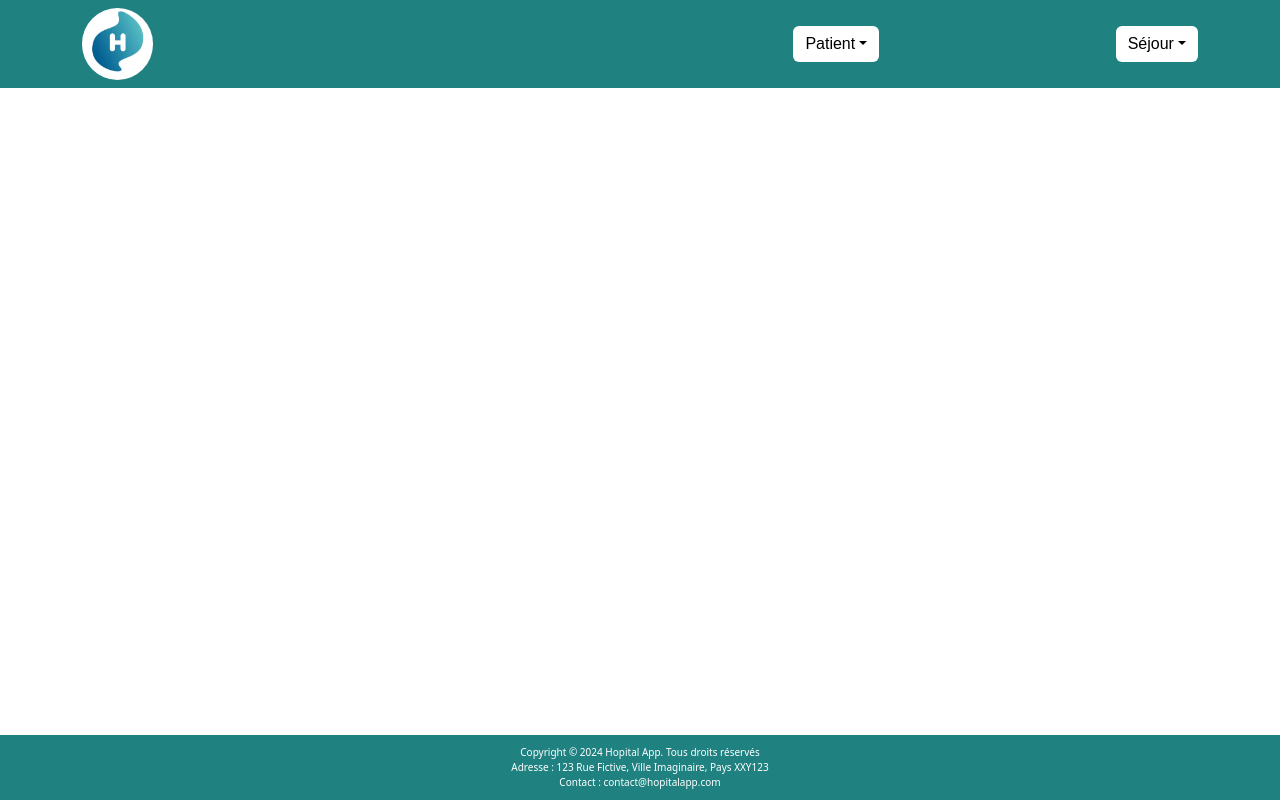
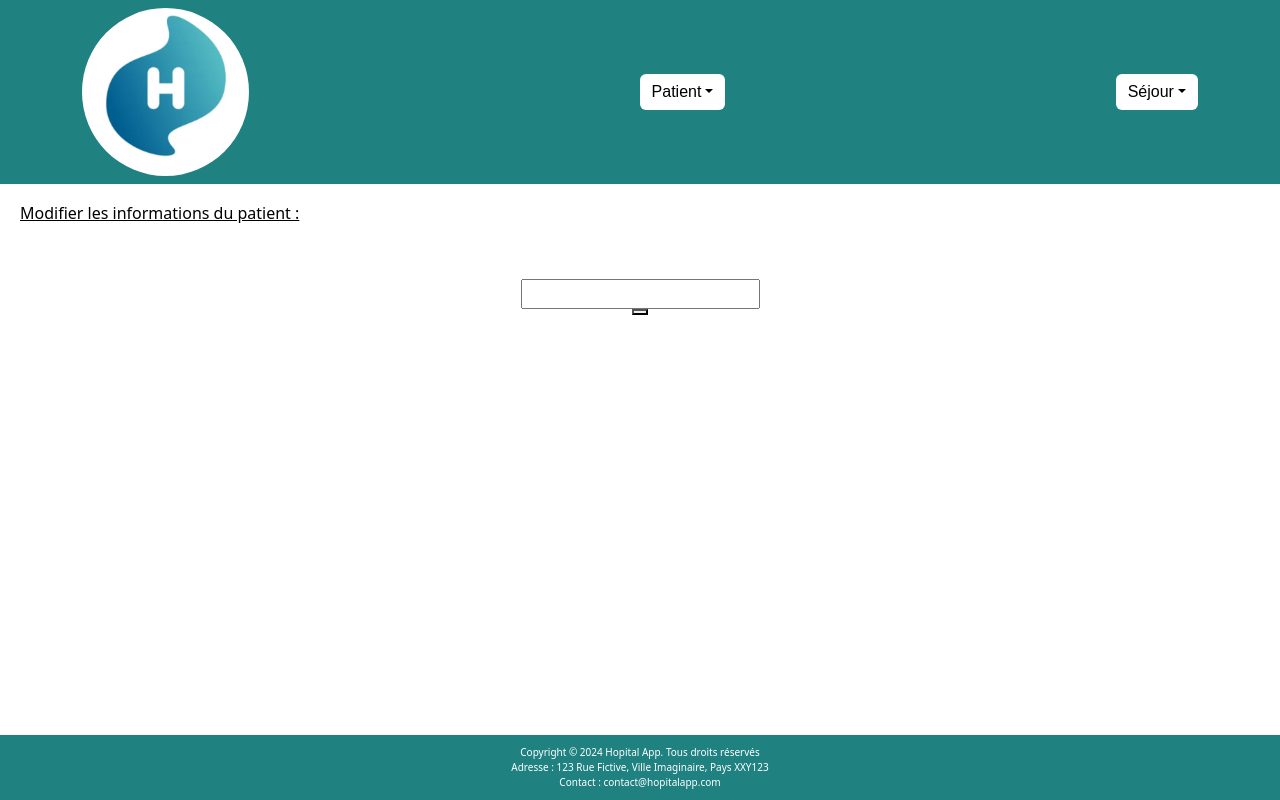
Before and after one commit to Huriaux/App_Hopital_Front, a React (Create React App) app in the folder app-hoptial/: page /modifPatient in a window 1280 px wide. Built offline with nearby package versions, Linux system fonts and the light colour scheme.

Commit message:
feat(Controllers): création de la page ModifierPatient avec les controllers RecherchePatientController et ModifPatientController

```diff
--- a/app-hoptial/src/App.css
+++ b/app-hoptial/src/App.css
@@ -14,7 +14,7 @@
 }
 
 .container img {
-  width: 15%;
+  width: 100%;
   border-radius: 50%;
   display: flex;
   flex-direction: row;
@@ -25,7 +25,10 @@
   background: white;
   border: #034F5C;
   color: black;
+}
 
+.container-link {
+  width: 15%;
 }
 
 
@@ -47,18 +50,20 @@ main {
   left: 0;
 }
 
+h2 {
+  padding: 20px;
+  color: black;
+  font-size: 16px;
+  text-decoration: underline;
+}
+
 /* Main/Page: AjoutPatient */
 
 .container-form {
   background-color: #CEEEEE;
 }
 
-h2 {
-  padding: 20px;
-  color: black;
-  font-size: 16px;
-  text-decoration: underline;
-}
+
 
 form {
   margin: 25px;
--- a/app-hoptial/src/App.jsx
+++ b/app-hoptial/src/App.jsx
@@ -5,6 +5,7 @@ import Footer from "./components/Footer";
 import Header from "./components/Header";
 import Accueil from "./views/Accueil";
 import AjoutPatient from "./views/AjoutPatient";
+import ModifierPatient from "./views/ModifierPatient";
 
 const App = () => {
   return (
@@ -13,6 +14,7 @@ const App = () => {
       <Routes>
         <Route path="/" element={<Accueil />} />
         <Route path="/ajoutPatient" element={<AjoutPatient />} />
+        <Route path="/modifPatient" element={<ModifierPatient />} />
       </Routes>
       <Footer />
     </BrowserRouter>
--- a/app-hoptial/src/components/Header.jsx
+++ b/app-hoptial/src/components/Header.jsx
@@ -11,14 +11,13 @@ const Header = () => {
     return (
         <nav className="navbar">
             <div className="container">
-                    <Link to="/">
+                    <Link className='container-link' to="/">
                         <img src={Logo} alt="Logo Hopital"/>
                     </Link>
 
-
                 <DropdownButton id="dropdown1" title="Patient">
-                    <Dropdown.Item className='drop' href="/AjoutPatient">Ajouter</Dropdown.Item>
-                    <Dropdown.Item className='drop' href="#/action-2">Modifier</Dropdown.Item>
+                    <Dropdown.Item className='drop'><Link to="/AjoutPatient">Ajouter</Link></Dropdown.Item>
+                    <Dropdown.Item className='drop'><Link to="/ModifierPatient">Modifier</Link></Dropdown.Item>
                 </DropdownButton>
 
                 <DropdownButton id="dropdown2" title="Séjour">
--- /dev/null
+++ b/app-hoptial/src/controllers/ModifPatientController.jsx
@@ -0,0 +1,24 @@
+const ModifPatientController = async (idPatient, newData) => {
+    try {
+        const response = await fetch('https://api-ecf.sarahkatz.fr/patients/${id}', {
+            method: "PUT",
+            headers: {
+                "Content-Type": "application/json"
+            },
+            body: JSON.stringify(newData),
+        });
+
+        if (!response.ok) {
+            throw new Error('Erreur lors de la modification des données du patient! Code: ${response.status}');
+
+        }
+
+        const data = await response.json();
+        return data;
+    } catch (error) {
+        console.error('Erreur lors de la modification des données du patient:', error);
+        throw error;
+    }
+};
+
+export default ModifPatientController;
--- /dev/null
+++ b/app-hoptial/src/controllers/RecherchePatientController.jsx
@@ -0,0 +1,16 @@
+const RecherchePatientController = async (patientName) => {
+    try {
+        const response = await fetch('https://api-ecf.sarahkatz.fr/patients?nom=${lastName}');
+
+        if (!response.ok) {
+            throw new Error('Échec de la recherche du patient ! Code: ${response.status}');
+        }
+
+        const data = await response.json();
+        return data;
+
+    } catch (error) {
+        console.error("Échec de la recherche du patient", error);
+        throw error;
+    }
+};
--- a/app-hoptial/src/views/AjoutPatient.jsx
+++ b/app-hoptial/src/views/AjoutPatient.jsx
@@ -25,7 +25,6 @@ const AjoutPatient = () => {
             };
             await ajoutPatientController(newPatient);
 
-
             setLastName("");
             setFirstName("");
             setBirthdate("");
@@ -36,6 +35,7 @@ const AjoutPatient = () => {
         } finally {
             setIsLoading(false);
         }
+
     };
 
     return (
--- /dev/null
+++ b/app-hoptial/src/views/ModifierPatient.jsx
@@ -0,0 +1,57 @@
+import React, { useState } from 'react';
+import "../App.css";
+import ModifPatientController from '../controllers/ModifPatientController';
+import RecherchePatientController from "../controllers/RecherchePatientController";
+
+const ModifierPatient = () => {
+    const [lastName, setLastName] = useState("");
+    const [patients, setPatients] = useState([]);
+    const [newData, setNewData] = useState({});
+    const [error, setError] = useState(null);
+
+    const handleRecherche = async (e) => {
+        e.preventDefault();
+
+        try {
+            const data = await RecherchePatientController(lastName);
+            setPatients(data);
+        } catch (error) {
+            setError(error.message);
+        }
+    };
+
+    const handleModification = async (idPatient) => {
+        try {
+            const data = await ModifPatientController(idPatient, newData);
+            setPatients(data);
+        } catch (error) {
+            setError(error.message);
+        }
+    };
+
+    return (
+        <div className='container-infos-patient'>
+            <h2>Modifier les informations du patient :</h2>
+
+            <form onSubmit={handleRecherche}>
+                <input type="text" value={lastName} onChange={(e) => setLastName(e.target.value)} />
+                <button type='btnRecherchePatient' ></button>
+            </form>
+
+            {patients.length > 0 && (
+                <div>
+                    {patients.map((patient) => (
+                        <div key={patient.id}>
+                            {/* détails patient */}
+                        <button onClick={() => handleModification(patient.id)}>Modifier</button>
+                        </div>
+                    ))}
+                </div>
+            )}
+
+            {error && <p>Erreur: {error}</p>}
+        </div>
+    );
+};
+
+export default ModifierPatient;
```
